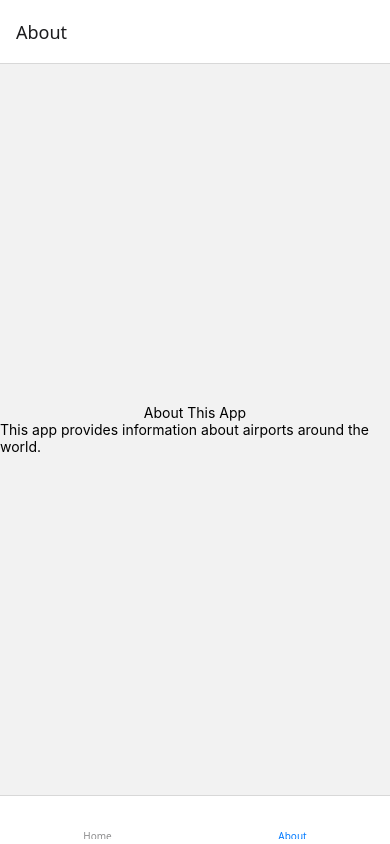
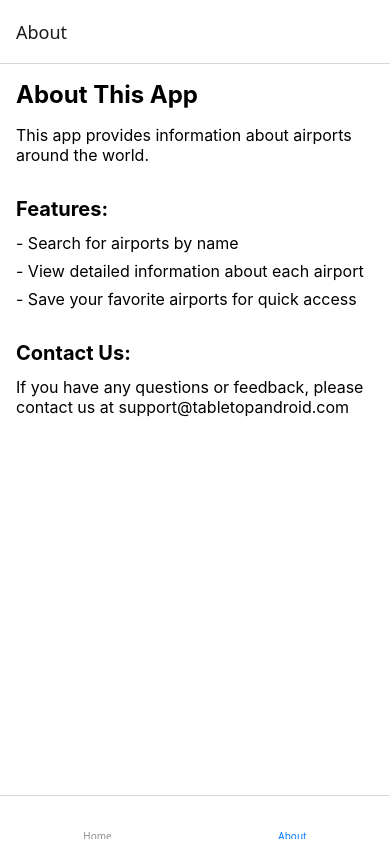
Before and after one commit to tabletopandroid/airport-db_react-native, a React Native app: screen /About in a window 390 px wide. Built offline with nearby package versions, Linux system fonts and the light colour scheme; some icons are missing.

Commit message:
Moved Google API key and added some content to About screen.

```diff
--- a/src/screens/AboutScreen.tsx
+++ b/src/screens/AboutScreen.tsx
@@ -1,12 +1,30 @@
 import { Text, View } from 'react-native';
+import globalStyles from '../styles/globalStyles';
 
 const AboutScreen = () => {
   return (
-    <View style={{ flex: 1, justifyContent: 'center', alignItems: 'center' }}>
-      <Text>About This App</Text>
-      <Text>
+    <View style={globalStyles.container}>
+      <Text style={globalStyles.title}>About This App</Text>
+      <Text style={globalStyles.text}>
         This app provides information about airports around the world.
       </Text>
+      <View style={globalStyles.section}>
+        <Text style={globalStyles.subtitle}>Features:</Text>
+        <Text style={globalStyles.text}>- Search for airports by name</Text>
+        <Text style={globalStyles.text}>
+          - View detailed information about each airport
+        </Text>
+        <Text style={globalStyles.text}>
+          - Save your favorite airports for quick access
+        </Text>
+      </View>
+      <View style={globalStyles.section}>
+        <Text style={globalStyles.subtitle}>Contact Us:</Text>
+        <Text style={globalStyles.text}>
+          If you have any questions or feedback, please contact us at
+          support@tabletopandroid.com
+        </Text>
+      </View>
     </View>
   );
 };
```
Also changed, not shown: 2 other files (tests, documents, lock files or other folders).
